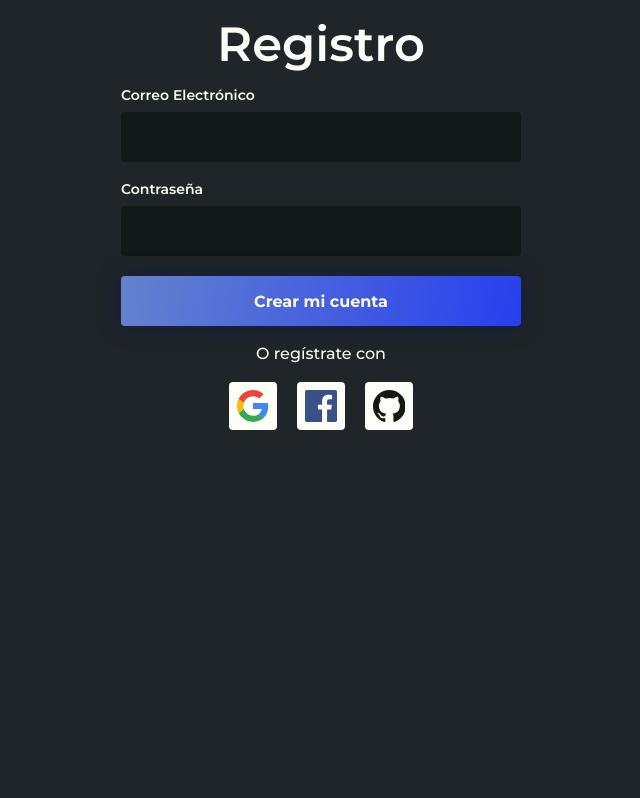
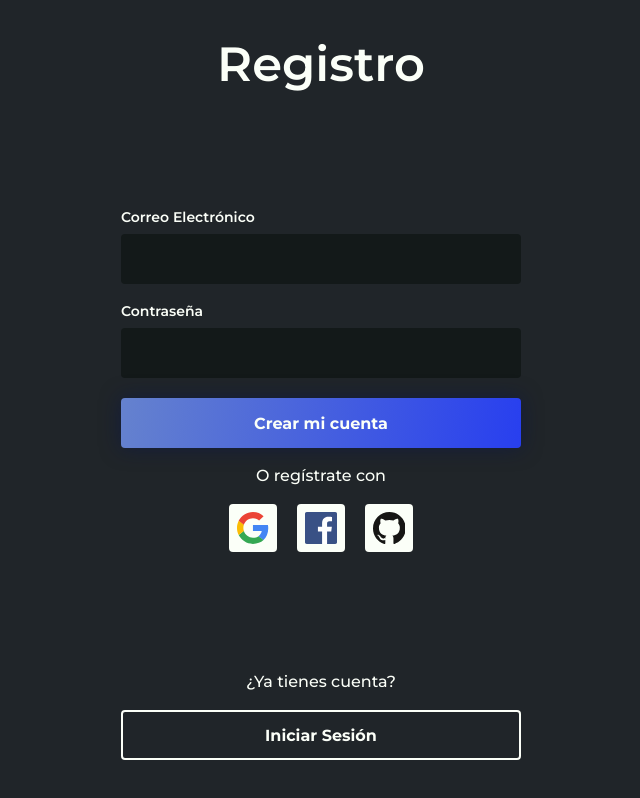
Before and after one commit to ValentinoTorresDev/el-super-increible-chat-de-valetno, a Next.js app: page /registro in a window 1280 px wide. Shown: the whole page, without its empty margins (319-959 px from the left). Built offline with nearby package versions, Linux system fonts and the light colour scheme.

Commit message:
creado el template de Register

```diff
--- a/components/atoms/ButtonSocialRegister/styles.js
+++ b/components/atoms/ButtonSocialRegister/styles.js
@@ -12,6 +12,11 @@ export const StyledButtonRegister = styled.button`
   align-items: center;
   margin: ${({ m = '0px' }) => useMediaquery(m, 'mobile')};
   padding: ${({ p = '0px' }) => useMediaquery(p, 'mobile')};
+  cursor: pointer;
+  transition: all 0.15s linear;
+  &:active{
+    transform: scale(.9)
+  }
 
   @media (${Breakpoints.tablet}) {
     margin: ${({ m = '0px' }) => useMediaquery(m, 'tablet')};
--- a/components/templates/Register/index.js
+++ b/components/templates/Register/index.js
@@ -1,4 +1,4 @@
-import { ContainerRegister, ContainerSocialRegister } from './styles'
+import { ContainerRegister, ContainerSocialRegister, Container } from './styles'
 import { TitleSEO, Input, Button, Text, ButtonSocialRegister, Icon } from '../../atoms'
 import { useInput } from '../../../hooks'
 import { Google, Facebook, Github } from '../../../icons'
@@ -9,6 +9,8 @@ const Register = () => {
   return (
     <ContainerRegister>
       <TitleSEO>Registro</TitleSEO>
+
+      <Container>
         <Input
           fullwidth
           type='email'
@@ -28,7 +30,7 @@ const Register = () => {
         <Button fullwidth>
         Crear mi cuenta
         </Button>
-      <Text m={{ mobile: '20px 0', tablet: '20px 0', desktop: '20px 0' }}>
+        <Text m='20px 0' align='center'>
         O regístrate con
         </Text>
         <ContainerSocialRegister>
@@ -42,6 +44,16 @@ const Register = () => {
             <Icon height='32px'><Github /></Icon>
           </ButtonSocialRegister>
         </ContainerSocialRegister>
+      </Container>
+
+      <Container>
+        <Text m='20px 0 0 0' align='center'>
+          ¿Ya tienes cuenta?
+        </Text>
+        <Button fullwidth outlined>
+        Iniciar Sesión
+        </Button>
+      </Container>
     </ContainerRegister>
   )
 }
--- a/components/templates/Register/styles.js
+++ b/components/templates/Register/styles.js
@@ -4,9 +4,10 @@ export const ContainerRegister = styled.section`
   display: flex;
   flex-direction: column;
   align-items: center;
+  justify-content: space-between;
   widows: 100%;
   height: 100%;
-  padding: 20px;
+  padding: 40px 20px;
 `
 
 export const ContainerSocialRegister = styled.div`
@@ -14,3 +15,9 @@ export const ContainerSocialRegister = styled.div`
   justify-content: center;
   width: 100%;
 `
+export const Container = styled.div`
+  width: 100%;
+  display: flex;
+  flex-direction:column;
+  align-items: center;
+`
```
Lines whose indentation alone changed are shown as unchanged.
